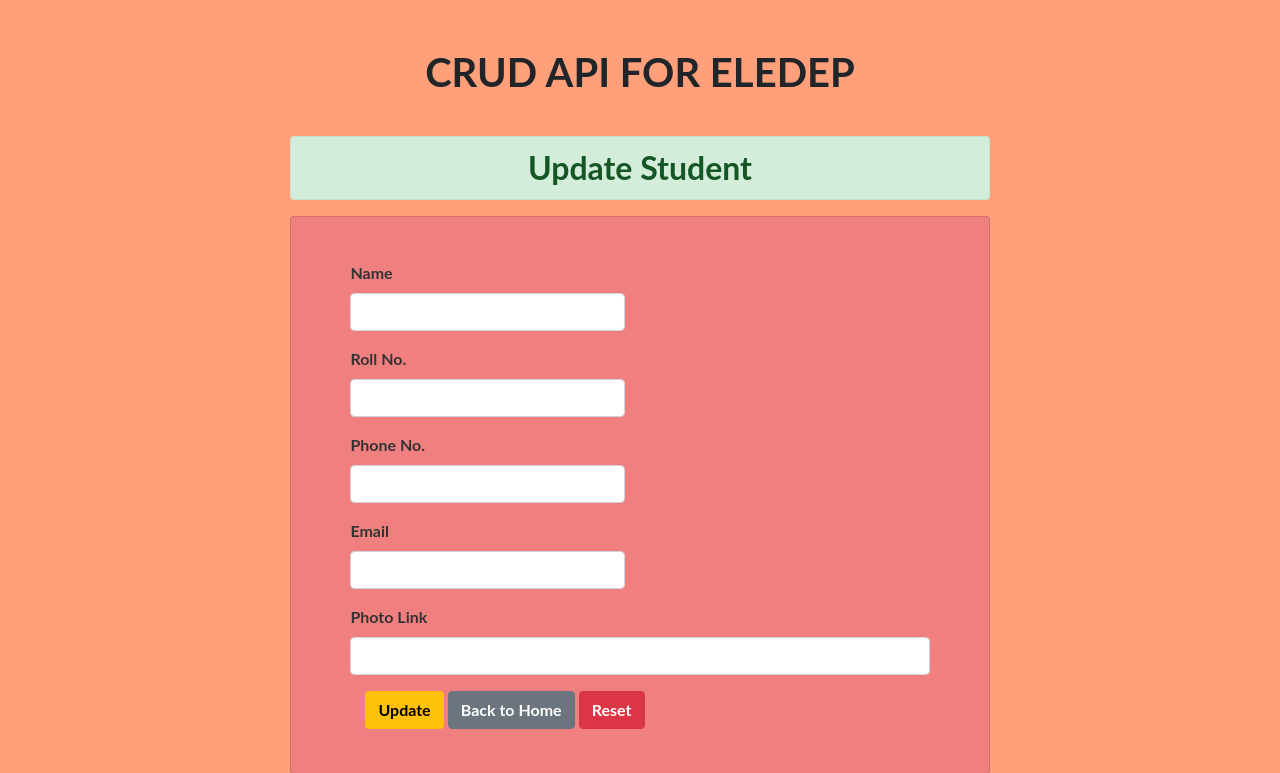
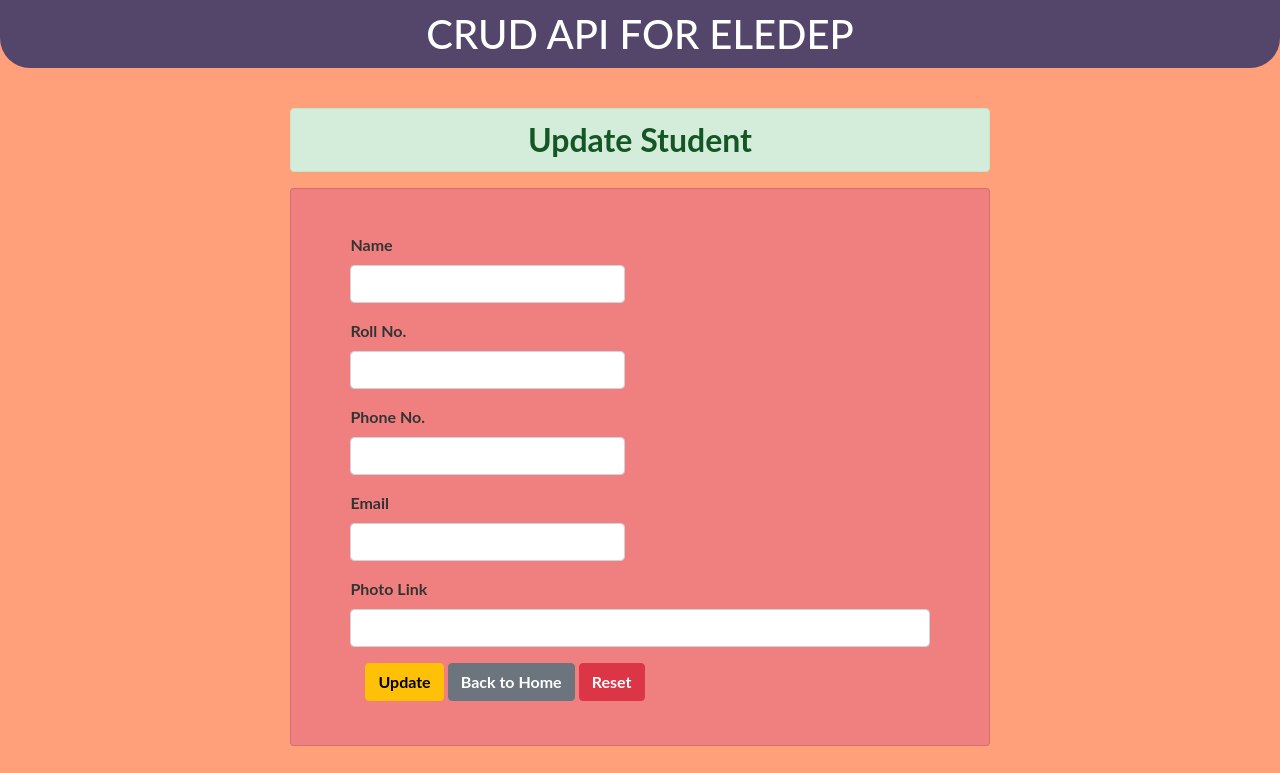
Before and after one commit to abhinavsaxena2308/CRUD-api-for-eledep, a Node server app: template views/edit.ejs in a window 1280 px wide. Shown: the top 773 px of the page. Run offline with Node 20, Linux system fonts and the light colour scheme; the template is opened without the code that fills it, so the values that code supplies are empty; some libraries are stand-ins or nearby versions; some web fonts are replaced.

Commit message:
final-commit

```diff
--- a/views/edit.ejs
+++ b/views/edit.ejs
@@ -9,8 +9,9 @@
     <link rel="stylesheet" href="css/all.css">
 </head>
 <body>
-    <div class=" text-center mt-5 ">
-        <h1 style="font-weight: bold;">CRUD API FOR ELEDEP</h1>
+    <div class="text-center text-white " style="background-color:#54456b; height: fit-content; border-bottom-left-radius: 30px; border-bottom-right-radius: 30px;">
+
+        <h1 class="heading">CRUD API FOR ELEDEP</h1>
     </div>
     <div class="col ">
         <div class="col-lg-7 mx-auto">
--- a/views/index.ejs
+++ b/views/index.ejs
@@ -188,7 +188,7 @@
 
             <!-- Copyright -->
             <div class="text-center text-white p-3" style="background-color: rgba(0, 0, 0, 0.2);">
-                <b>Developed By Abhinav , Govind ,Pankaj <br/>Made using ExpressJs</b>
+                <b>Developed By Abhinav Saxena<br/>Made using ExpressJs</b>
                 <!-- <a class="text-white" href="https://mdbootstrap.com/">MDBootstrap.com</a> -->
             </div>
             <!-- Copyright -->
```
